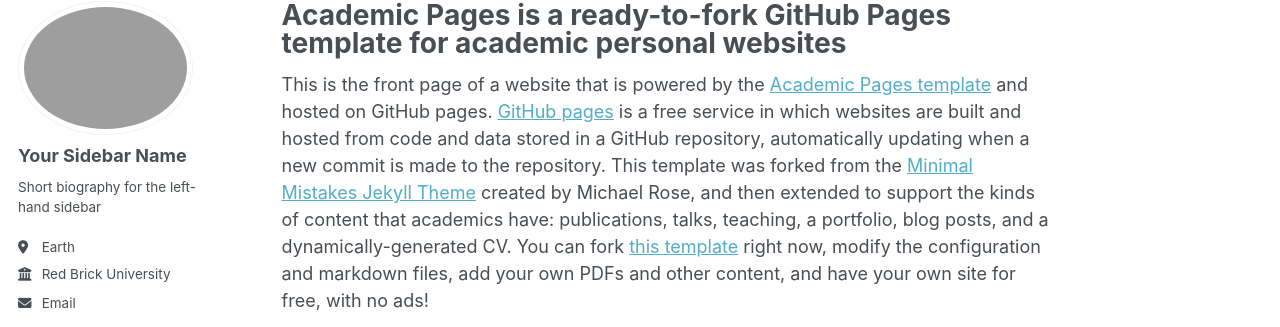
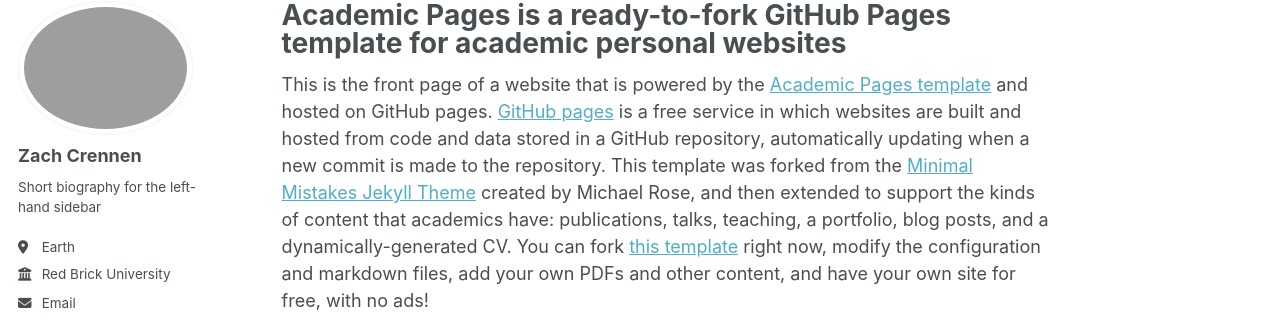
Before and after one commit to zcrennen/zcrennen.github.io, a Jekyll site: the page built from _pages/about.md, in a window 1280 px wide. Shown: the part 105-432 px from the top of the page. Built offline with Jekyll 4.4.1, drawn with Linux system fonts in a browser that asks for light colours; some web fonts are replaced.

Commit message:
test commit

```diff
--- a/_config.yml
+++ b/_config.yml
@@ -22,7 +22,7 @@ repository               : "academicpages/academicpages.github.io"
 author:
   # Biographic information
   avatar           : "profile.png"
-  name             : "Your Sidebar Name"
+  name             : "Zach Crennen"
   pronouns         : # example: "she/her"
   bio              : "Short biography for the left-hand sidebar"
   location         : "Earth"
```
